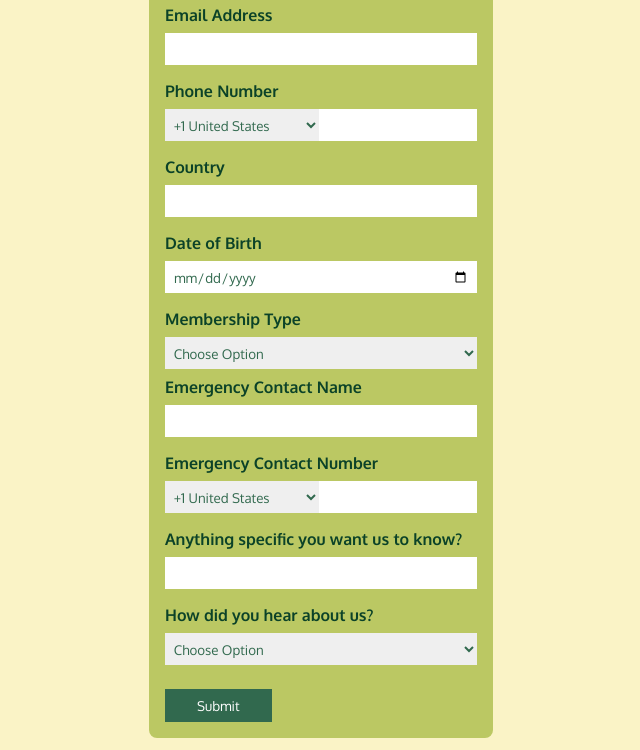
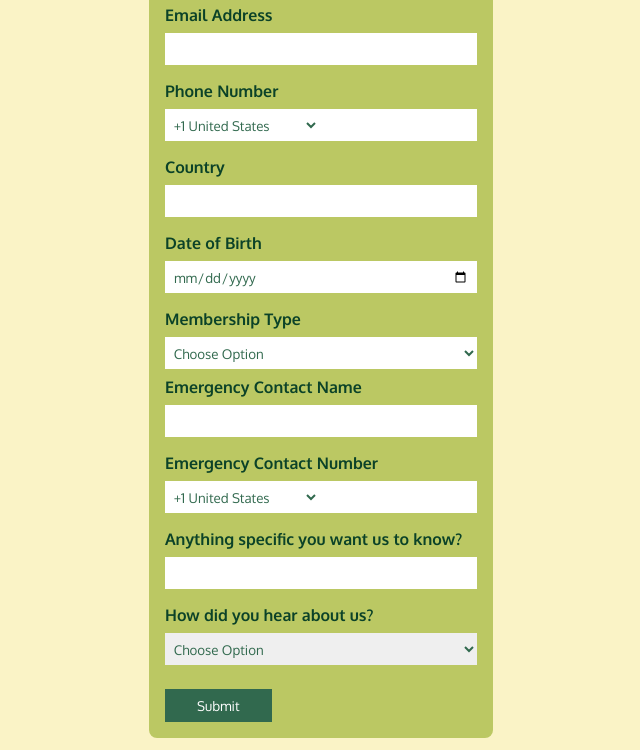
Before and after one commit to OjoFarouqAbiodun/Club-Membership-Form, a plain HTML site: page index.html in a window 1280 px wide. Shown: the part 149-899 px from the top of the page, without its empty margins (319-959 px from the left). Drawn offline with Linux system fonts and the light colour scheme.

Commit message:
tenth commit

```diff
--- a/style.css
+++ b/style.css
@@ -62,7 +62,8 @@ body {
     height: 2rem;
     border: none;
     padding: .3rem;
-    color: #31694E
+    color: #31694E;
+    background-color: white;
 }
 
 .telephone select:focus {
@@ -81,7 +82,8 @@ body {
     height: 2rem;
     border: none;
     padding: .3rem;
-     color: #31694E
+    color: #31694E;
+    background-color: white;
 }
 
 #membership-type:focus {
```
